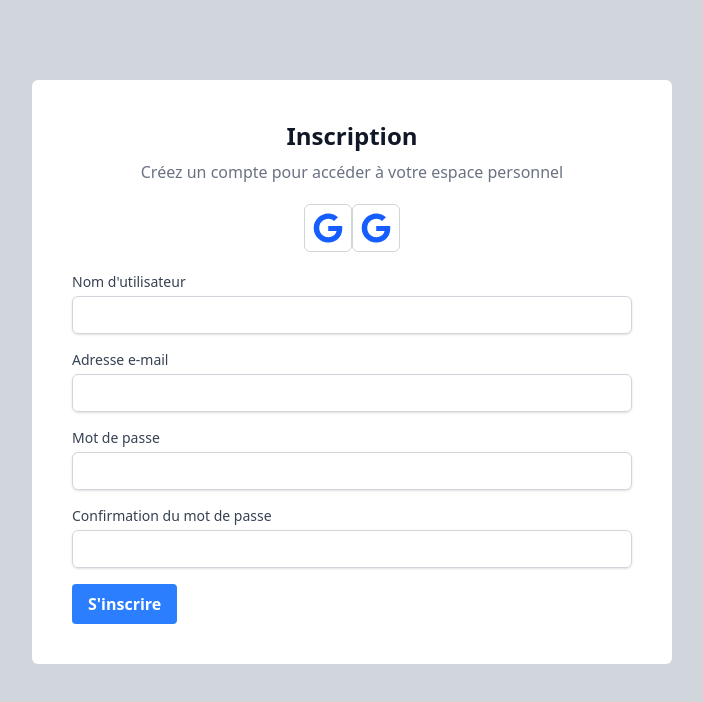
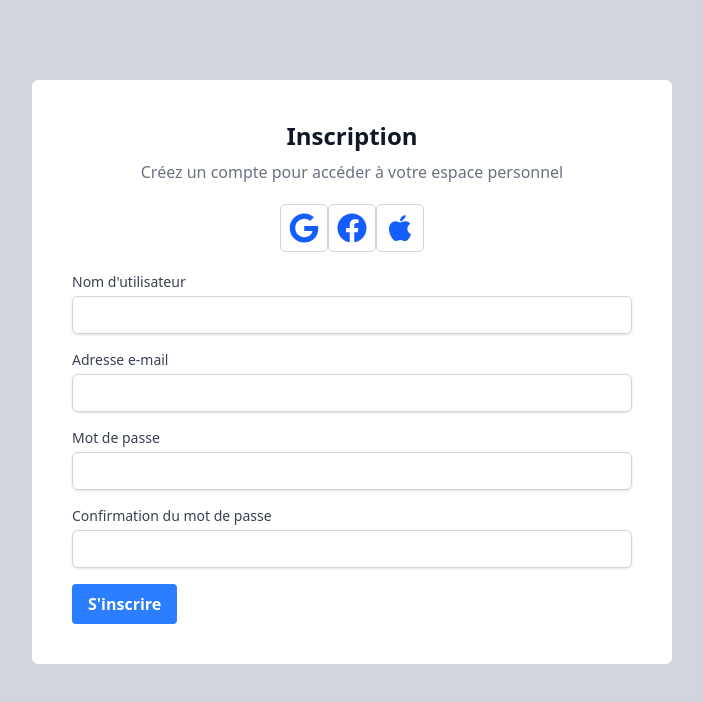
Before and after one commit to rovertnet/media-social, a React (Vite) app: page /inscription in a window 1280 px wide. Shown: the top 702 px of the page, without its empty margins (288-991 px from the left). Built offline with nearby package versions, Linux system fonts and the light colour scheme.

Commit message:
last commit

```diff
--- a/src/pages/signup/SignUp.jsx
+++ b/src/pages/signup/SignUp.jsx
@@ -1,5 +1,7 @@
 import React from 'react'
 import { FaGoogle } from "react-icons/fa";
+import { FaFacebook } from "react-icons/fa";
+import { FaApple } from "react-icons/fa";
 
 
 export default function SignUp() {
@@ -18,7 +20,11 @@ export default function SignUp() {
           </div>
 
           <div className="border-[1px] border-gray-300 rounded-md py-2 px-2">
-            <FaGoogle className="text-3xl text-blue-600 font-bold" />
+            <FaFacebook className="text-3xl text-blue-600 font-bold" />
+          </div>
+
+          <div className="border-[1px] border-gray-300 rounded-md py-2 px-2">
+            <FaApple className="text-3xl text-blue-600 font-bold" />
           </div>
         </div>
 
```
